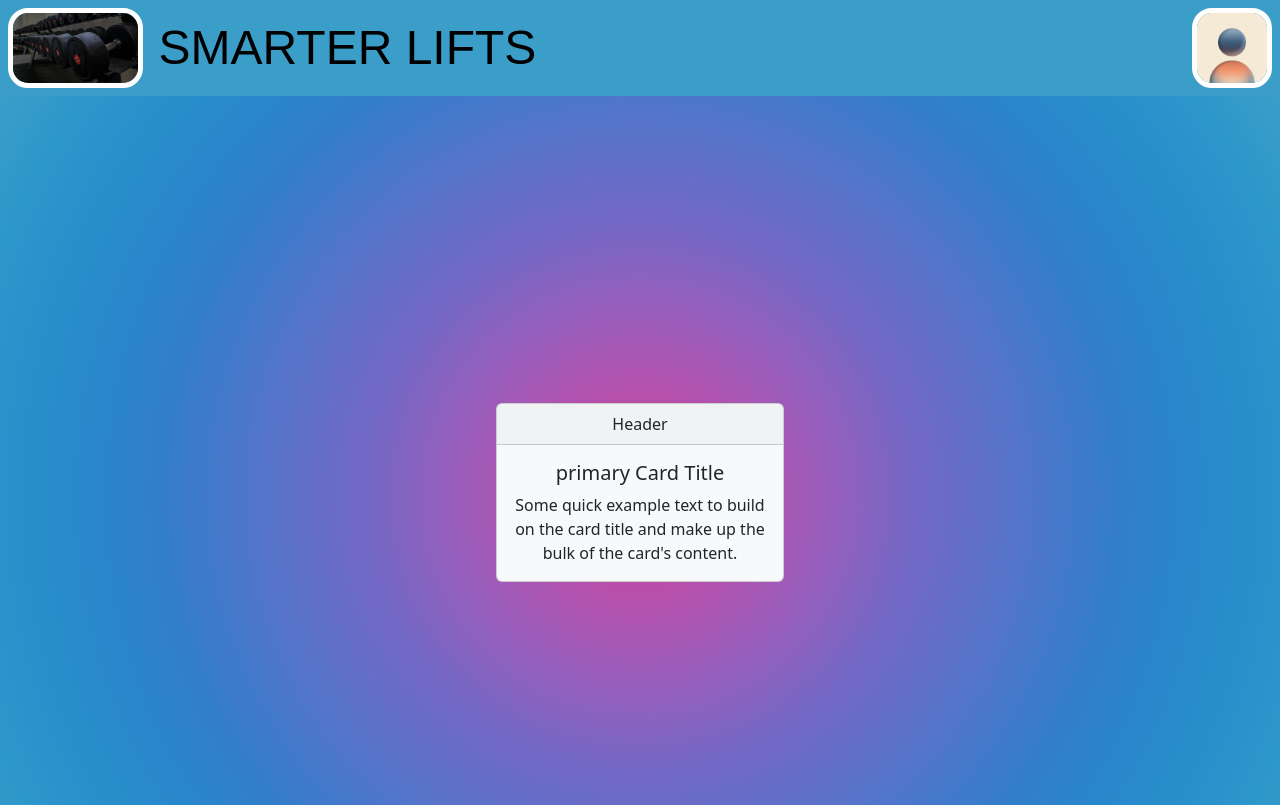
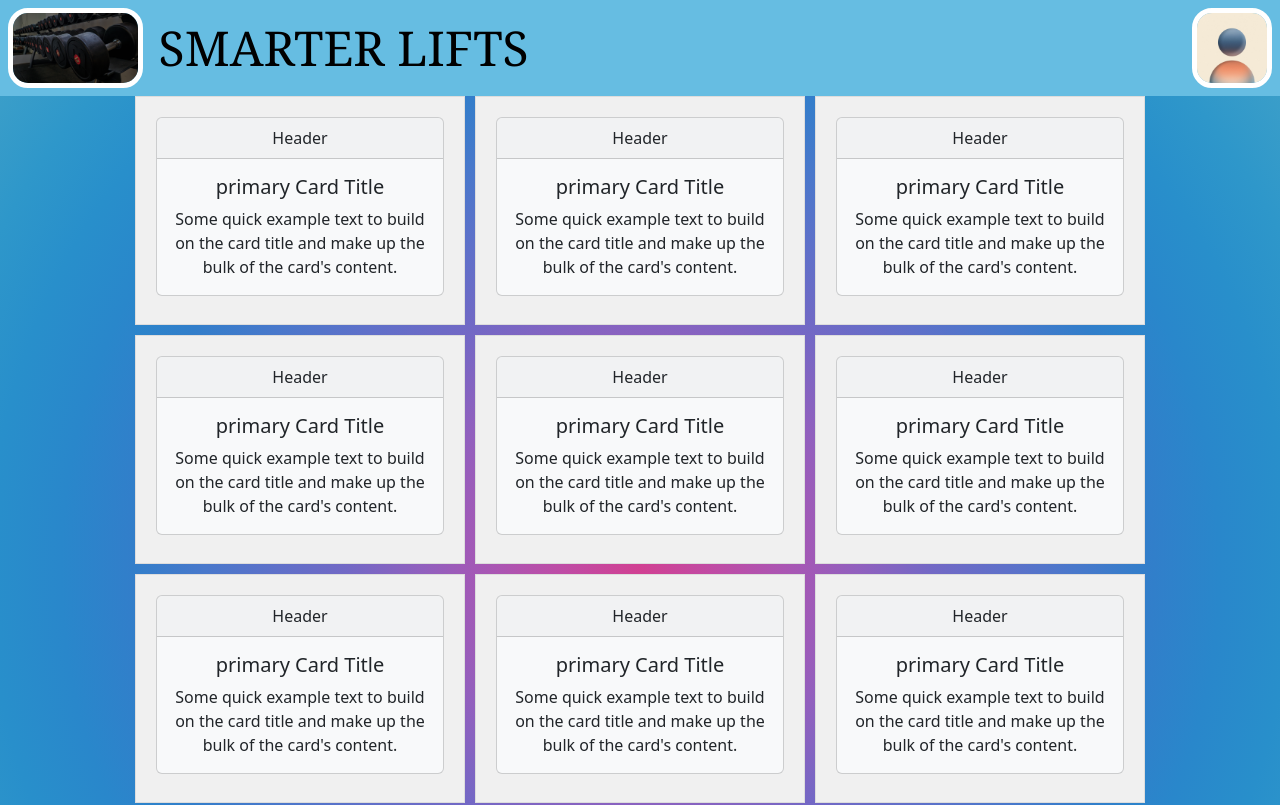
Before and after one commit to PaulOgunmwonyi/GymWebsite, a Next.js app in the folder gymwebsite/: page /login/workoutplans in a window 1280 px wide. Shown: the top 805 px of the page. Built offline with nearby package versions, Linux system fonts and the light colour scheme.

Commit message:
added tiles to home page

```diff
--- /dev/null
+++ b/gymwebsite/src/app/components/CardGrid.css
@@ -0,0 +1,13 @@
+.grid-container {
+    display: grid;
+    grid-template-columns: repeat(3, 1fr); /* 3 columns */
+    grid-template-rows: repeat(4, 1fr); /* 4 rows */
+    gap: 10px;
+  }
+
+.grid-item {
+    background-color: #f0f0f0;
+    padding: 20px;
+    text-align: center;
+    border: 1px solid #ddd;
+}
--- /dev/null
+++ b/gymwebsite/src/app/components/CardGrid.jsx
@@ -0,0 +1,25 @@
+import MyCard from './Card';
+import './CardGrid.css'
+
+export default function CardGrid() {
+    const GridItem = ({ children }) => (
+        <div className="grid-item">
+          {children}
+        </div>
+    );
+
+    return (
+        <div className="grid-container">
+            <GridItem><MyCard></MyCard></GridItem>
+            <GridItem><MyCard></MyCard></GridItem>
+            <GridItem><MyCard></MyCard></GridItem>
+            <GridItem><MyCard></MyCard></GridItem>
+            <GridItem><MyCard></MyCard></GridItem>
+            <GridItem><MyCard></MyCard></GridItem>
+            <GridItem><MyCard></MyCard></GridItem>
+            <GridItem><MyCard></MyCard></GridItem>
+            <GridItem><MyCard></MyCard></GridItem>
+            <GridItem><MyCard></MyCard></GridItem>
+        </div>
+    )
+}
--- a/gymwebsite/src/app/components/Header.css
+++ b/gymwebsite/src/app/components/Header.css
@@ -13,12 +13,12 @@
 }
 
 .App-header {
-    font-family: 'Arial', sans-serif;
+    font-family: 'Georgia', sans-serif;
     display: flex;
     align-items: center;
     color: rgb(0, 0, 0);
     justify-content: space-between;
-    background-color: #3A9EC9 ;
+    background-color: #66bde2 ;
     padding: 0.5rem;
     gap: 1rem;
     list-style: none;
--- a/gymwebsite/src/app/components/Header.jsx
+++ b/gymwebsite/src/app/components/Header.jsx
@@ -18,7 +18,7 @@ export default function Header() {
         <li><Link href="/" className='LogoutButton'>
                     <button onClick={() => setIsLoggedIn(!isLoggedIn)}>Log Out</button>
         </Link></li>
-        <Link href="/profile">
+        <Link href="/login/profile">
             <img src="/pfp.jpg" className="Profile-pic" alt="pfp" />
         </Link>
     </header>
--- a/gymwebsite/src/app/globals.css
+++ b/gymwebsite/src/app/globals.css
@@ -1,40 +1,40 @@
 .App {
-  text-align: center;
-  display: flex;
-  min-height: 100vh;
-  align-items: center;
-  justify-content: center;
-  color: white;
+  text-align: center !important;
+  display: flex !important;
+  min-height: 100vh !important;
+  align-items: center !important;
+  justify-content: center !important;
+  color: white !important;
   background-image: radial-gradient(circle, #d14092, #c04ba4, #aa56b3, #9160be, #7368c5, #5f70c9, #4978cb, #327eca, #2987cb, #288fcb, #2e97ca, #3a9ec9);;
 }
 
 .auth-form-container, .login-form, .register-form {
-  display: flex;
-  flex-direction: column;
-  list-style-type: none;
-  padding: 0;
-  margin: 0;
+  display: flex !important;
+  flex-direction: column !important;
+  list-style-type: none !important;
+  padding: 0 !important;
+  margin: 0 !important;
 }
 
 @media screen and (min-width: 600px) {
   .auth-form-container {
-    padding: 5rem;
-    border: 1px solid white;
-    border-radius: 10px;
-    margin: 0.5rem;
+    padding: 5rem !important;
+    border: 1px solid white !important;
+    border-radius: 10px !important;
+    margin: 0.5rem !important;
   }
 }
 
 label {
-  text-align: left;
-  padding: 0.25rem 0;
+  text-align: left !important;
+  padding: 0.25rem 0 !important;
 }
 
 input {
-  margin: 0.5rem 0;
-  padding: 1rem;
-  border: none;
-  border-radius: 10px;
+  margin: 0.5rem 0 !important;
+  padding: 1rem !important;
+  border: none !important;
+  border-radius: 10px !important;
 }
 
 button {
@@ -53,6 +53,6 @@ button {
 }
 
 html, body {
-  padding: 0;
-  margin: 0;
+  padding: 0 !important;
+  margin: 0 !important;
 }
--- a/gymwebsite/src/app/login/workoutplans/page.js
+++ b/gymwebsite/src/app/login/workoutplans/page.js
@@ -1,9 +1,12 @@
 'use client'
-import MyCard from "@/app/components/card";
+import MyCard from "@/app/components/Card";
+import CardGrid from "@/app/components/CardGrid";
 
 
 export default function HomePage() {
     return (
-       <MyCard></MyCard>
+        <>
+            <CardGrid></CardGrid>
+        </>
     );
 };
```
Also changed, not shown: gymwebsite/src/app/login/profile/page.js (renamed from gymwebsite/src/app/profile/page.js), 1 other file (tests, documents, lock files or other folders).
